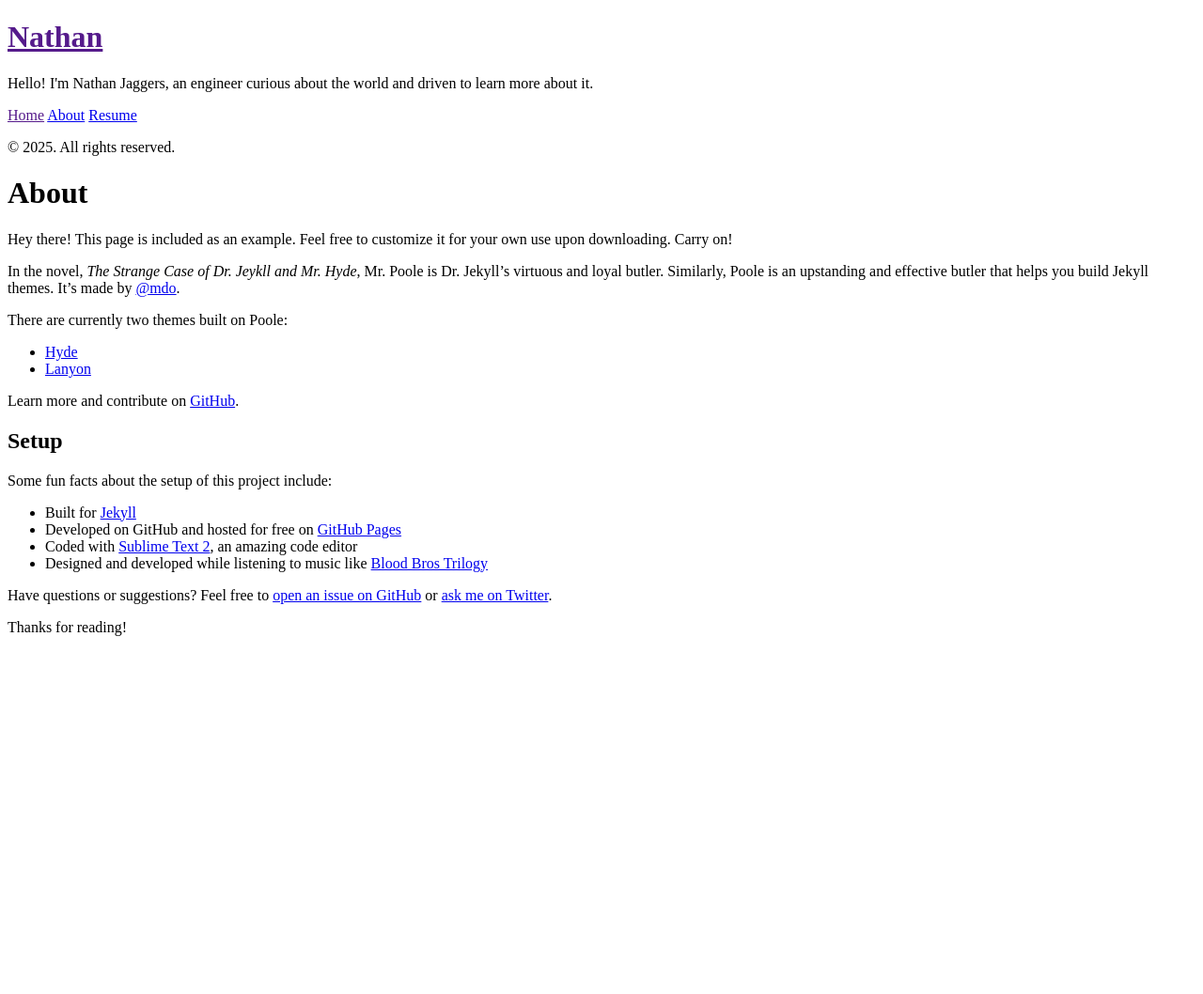
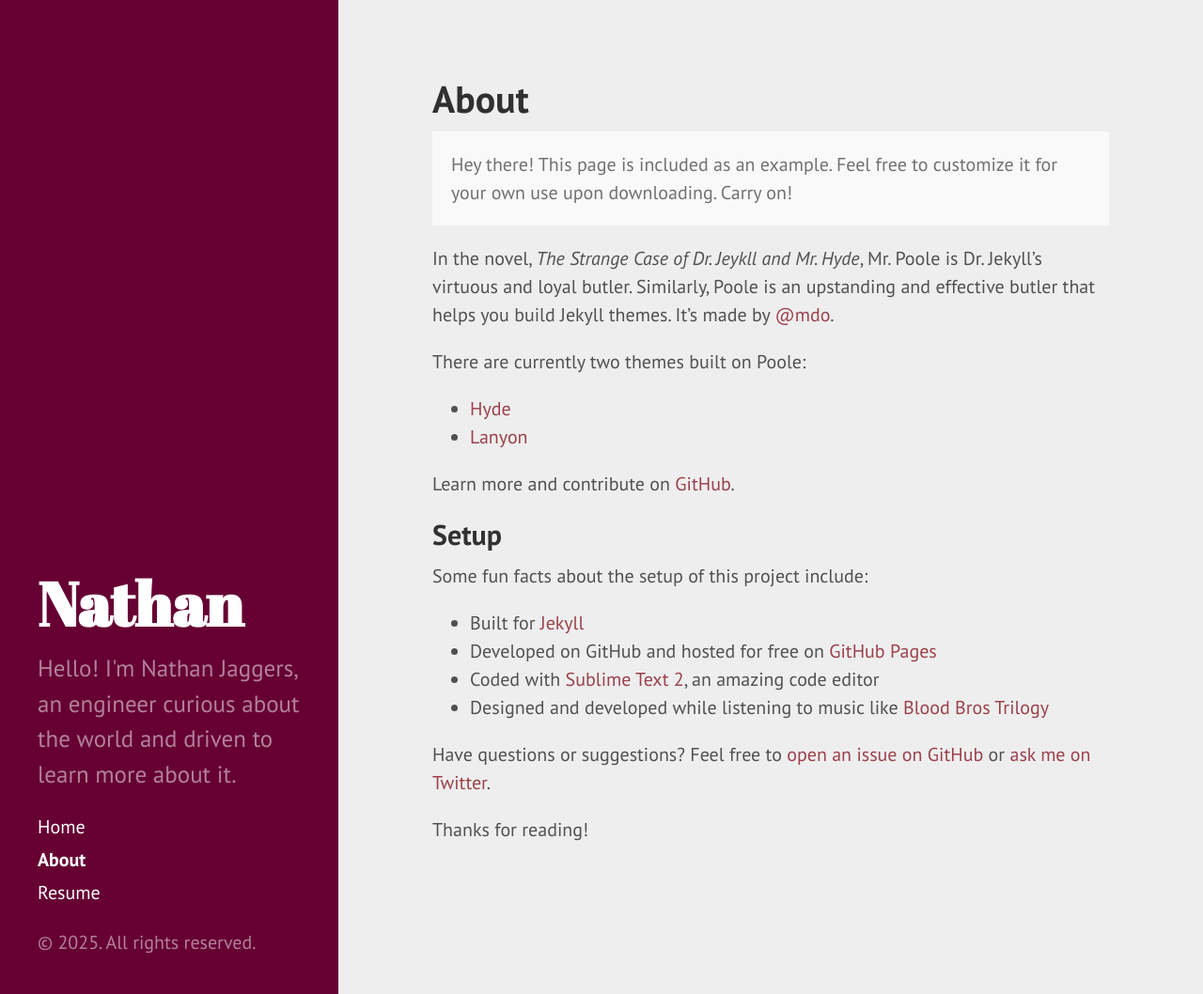
Before and after one commit to NRJaggers/nrjaggers.github.io, a Jekyll site: the page built from about.md, in a window 1280 px wide and 1058 px high. Shown: the whole window at 94% size. Built offline with Jekyll 4.4.1, drawn with Linux system fonts in a browser that asks for light colours.

Commit message:
still trying for correct css linking

```diff
--- a/_config.yml
+++ b/_config.yml
@@ -8,7 +8,7 @@
 title:            Nathan
 tagline:          'Engineering, Programming, Learning'
 description:      "Hello! I'm Nathan Jaggers, an engineer curious about the world and driven to learn more about it."
-url:              'https://nrjaggers.github.io/'
+url:              'https://nrjaggers.github.io'
 baseurl:          ""
 
 author:
--- a/_includes/head.html
+++ b/_includes/head.html
@@ -15,14 +15,14 @@
   </title>
 
   <!-- CSS -->
-  <link rel="stylesheet" href="{{ site.baseurl }}public/css/poole.css">
-  <link rel="stylesheet" href="{{ site.baseurl }}public/css/syntax.css">
-  <link rel="stylesheet" href="{{ site.baseurl }}public/css/hyde.css">
+  <link rel="stylesheet" href="{{ site.baseurl }}/public/css/poole.css">
+  <link rel="stylesheet" href="{{ site.baseurl }}/public/css/syntax.css">
+  <link rel="stylesheet" href="{{ site.baseurl }}/public/css/hyde.css">
   <link rel="stylesheet" href="http://fonts.googleapis.com/css?family=PT+Sans:400,400italic,700|Abril+Fatface">
 
   <!-- Icons -->
-  <link rel="apple-touch-icon-precomposed" sizes="144x144" href="{{ site.baseurl }}public/apple-touch-icon.png">
-                                 <link rel="shortcut icon" href="{{ site.baseurl }}public/favicon.ico">
+  <link rel="apple-touch-icon-precomposed" sizes="144x144" href="{{ site.baseurl }}/public/apple-touch-icon.png">
+                                 <link rel="shortcut icon" href="{{ site.baseurl }}/public/favicon.ico">
 
   <!-- RSS -->
   <link rel="alternate" type="application/rss+xml" title="RSS" href="/atom.xml">
```
